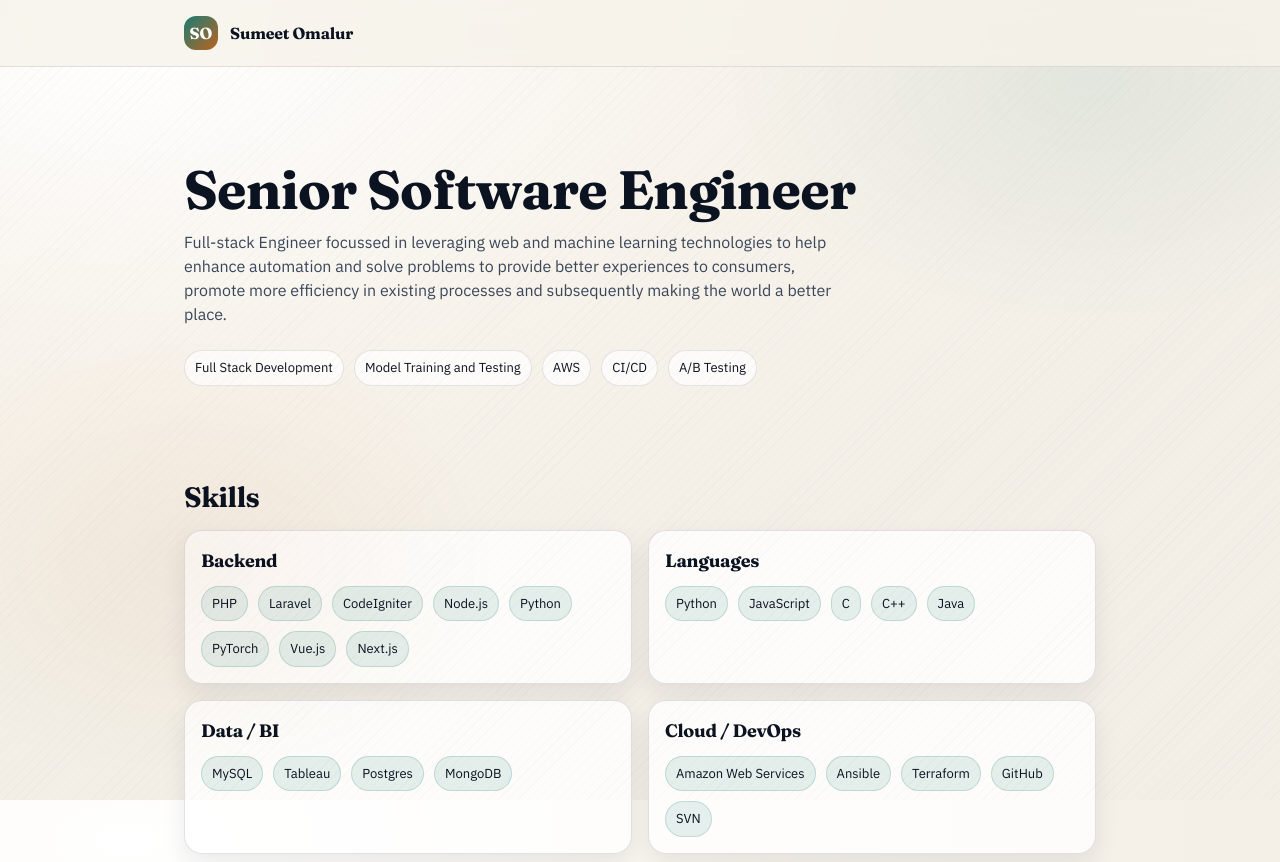
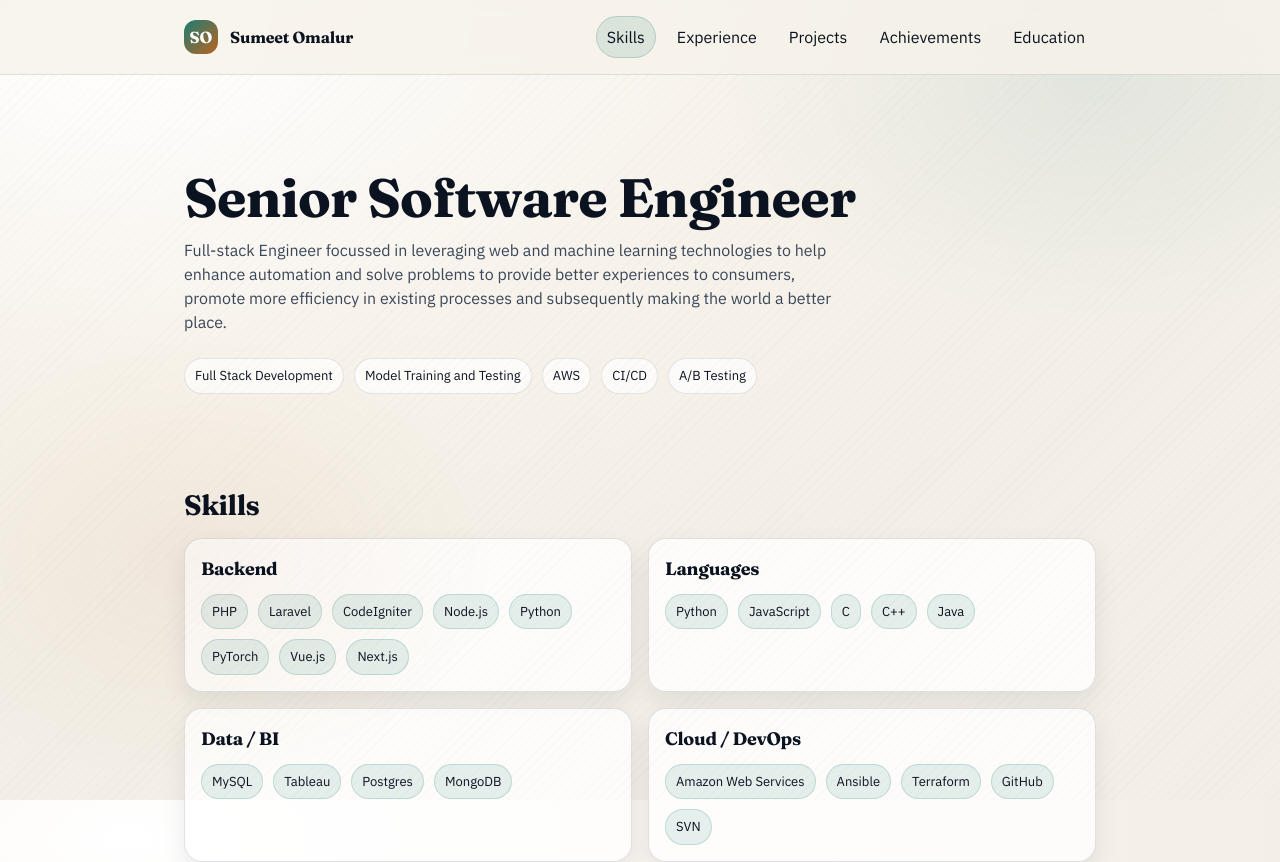
Before and after one commit to somalur/somalur.github.io, a Next.js app: page / in a window 1280 px wide. Shown: the top 862 px of the page. Built offline with nearby package versions, Linux system fonts and the light colour scheme.

Commit message:
Restore desktop nav; keep mobile dropdown

```diff
--- a/src/app/page.module.css
+++ b/src/app/page.module.css
@@ -77,8 +77,13 @@
   gap: 10px;
 }
 
+.siteNavDesktop {
+  display: flex;
+}
+
 .navDetails {
   position: relative;
+  display: none;
 }
 
 .navSummary {
@@ -86,7 +91,7 @@
 }
 
 details.navDetails:not([open]) > nav {
-  display: flex;
+  display: none;
 }
 
 .navLink {
@@ -281,6 +286,14 @@ details.navDetails:not([open]) > nav {
     font-size: 16px;
   }
 
+  .siteNavDesktop {
+    display: none;
+  }
+
+  .navDetails {
+    display: block;
+  }
+
   .navSummary {
     display: inline-flex;
     align-items: center;
--- a/src/app/page.tsx
+++ b/src/app/page.tsx
@@ -18,34 +18,40 @@ export default function Home() {
             <span className={styles.brandTitle}>Sumeet Omalur</span>
           </div>
 
+          <nav className={`${styles.siteNav} ${styles.siteNavDesktop}`} aria-label="Primary">
+            <a className={styles.navLink} href="#skills" data-nav="skills">
+              Skills
+            </a>
+            <a className={styles.navLink} href="#experience" data-nav="experience">
+              Experience
+            </a>
+            <a className={styles.navLink} href="#projects" data-nav="projects">
+              Projects
+            </a>
+            <a className={styles.navLink} href="#achievements" data-nav="achievements">
+              Achievements
+            </a>
+            <a className={styles.navLink} href="#education" data-nav="education">
+              Education
+            </a>
+          </nav>
+
           <details className={styles.navDetails}>
             <summary className={styles.navSummary}>Menu</summary>
             <nav className={styles.siteNav} aria-label="Primary">
               <a className={styles.navLink} href="#skills" data-nav="skills">
                 Skills
               </a>
-              <a
-                className={styles.navLink}
-                href="#experience"
-                data-nav="experience"
-              >
+              <a className={styles.navLink} href="#experience" data-nav="experience">
                 Experience
               </a>
               <a className={styles.navLink} href="#projects" data-nav="projects">
                 Projects
               </a>
-              <a
-                className={styles.navLink}
-                href="#achievements"
-                data-nav="achievements"
-              >
+              <a className={styles.navLink} href="#achievements" data-nav="achievements">
                 Achievements
               </a>
-              <a
-                className={styles.navLink}
-                href="#education"
-                data-nav="education"
-              >
+              <a className={styles.navLink} href="#education" data-nav="education">
                 Education
               </a>
             </nav>
--- a/src/components/NavEnhancer.tsx
+++ b/src/components/NavEnhancer.tsx
@@ -29,10 +29,11 @@ export default function NavEnhancer() {
 
     const setActive = (id: string) => {
       clearActive();
-      const a = navLinks.find((x) => x.getAttribute("data-nav") === id);
-      if (!a) return;
-      a.setAttribute("data-active", "true");
-      a.setAttribute("aria-current", "location");
+      const matches = navLinks.filter((x) => x.getAttribute("data-nav") === id);
+      for (const a of matches) {
+        a.setAttribute("data-active", "true");
+        a.setAttribute("aria-current", "location");
+      }
     };
 
     const listeners = navLinks.map((a) => {
```
